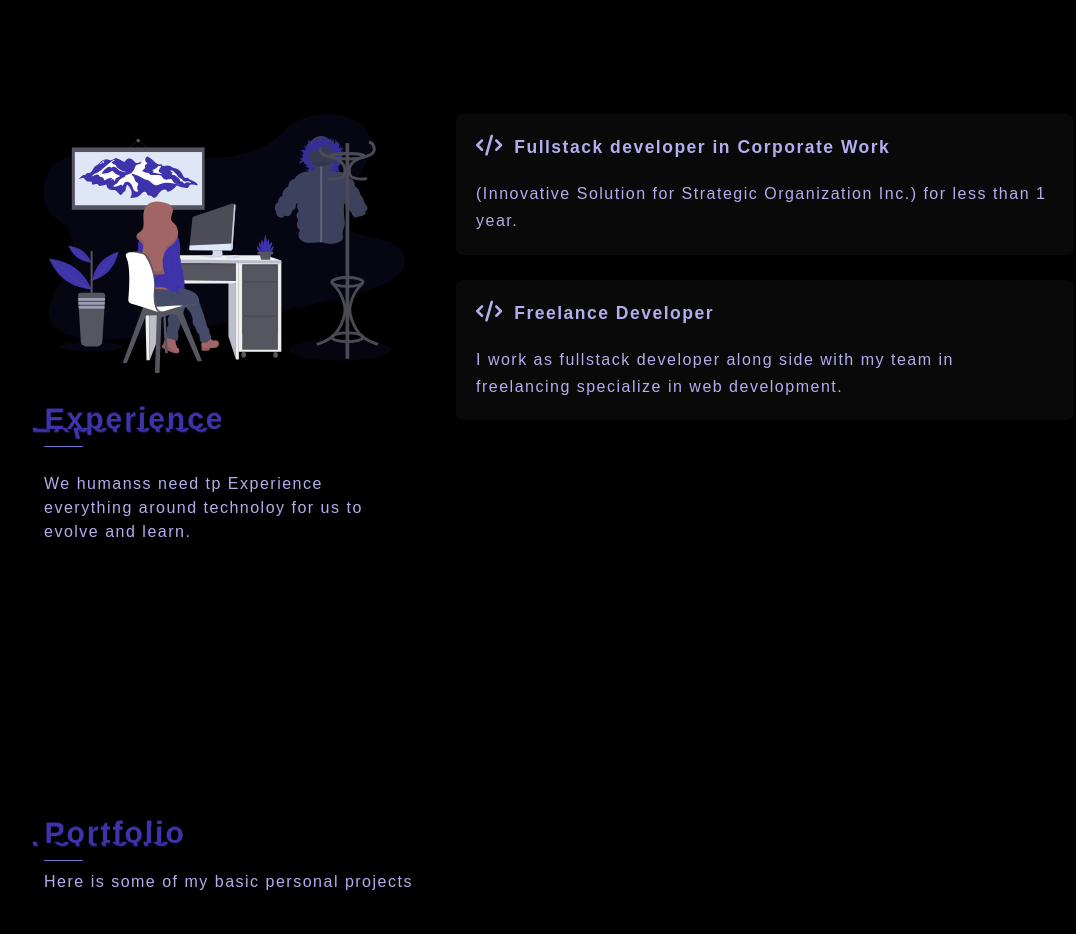
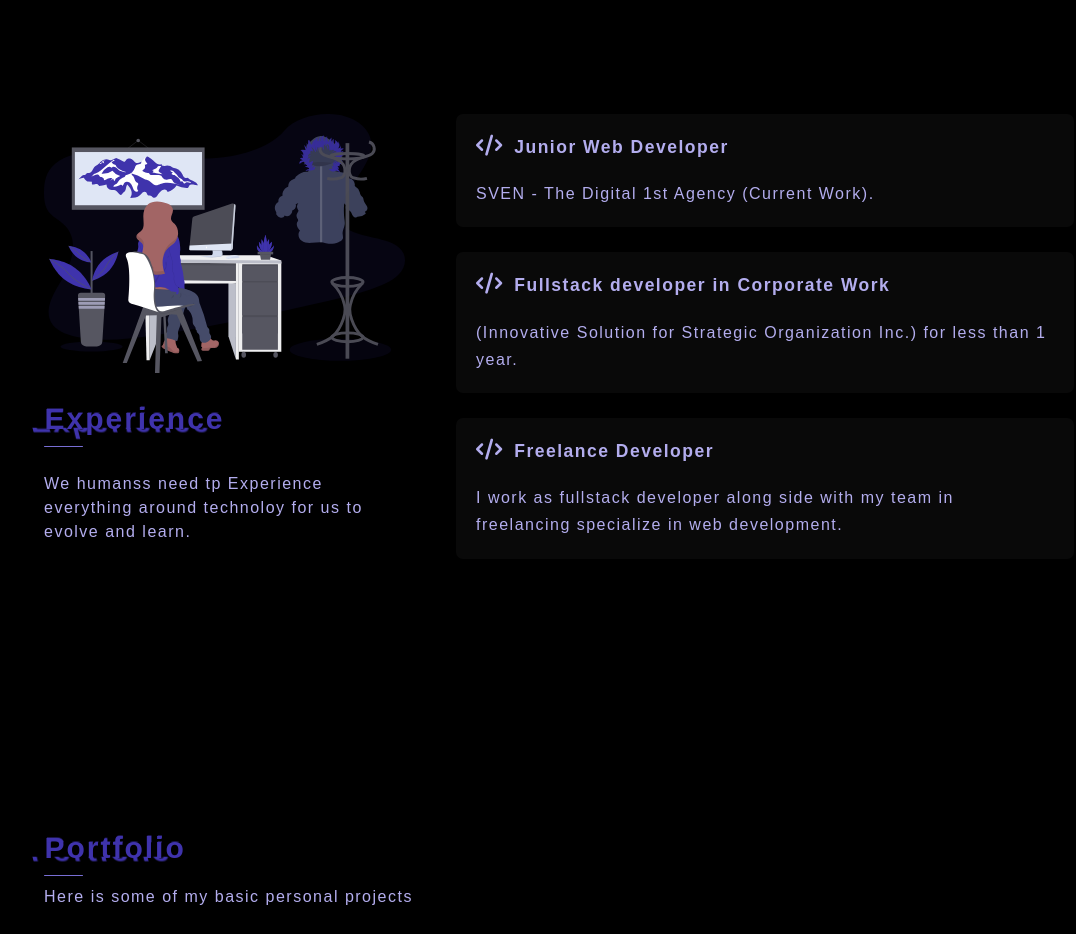
Before and after one commit to leo27-corpuz/portfolio, a Vue app: page / in a window 1280 px wide. Shown: the part 2840-3774 px from the top of the page, without its empty margins (81-1157 px from the left). Built offline with nearby package versions, Linux system fonts and the light colour scheme.

Commit message:
add sven exp

```diff
--- a/src/components/pages-components/experienceComponent.vue
+++ b/src/components/pages-components/experienceComponent.vue
@@ -35,6 +35,11 @@ export default{
                 description: "We humanss need tp Experience everything around technoloy for us to evolve and learn."
             },
             skillsList: [
+                {
+                   title: 'Junior Web Developer',
+                   icon: 'fa-solid fa-code',
+                   'description': 'SVEN - The Digital 1st Agency (Current Work).'
+                },
                 {
                    title: 'Fullstack developer in Corporate Work',
                    icon: 'fa-solid fa-code',
```
